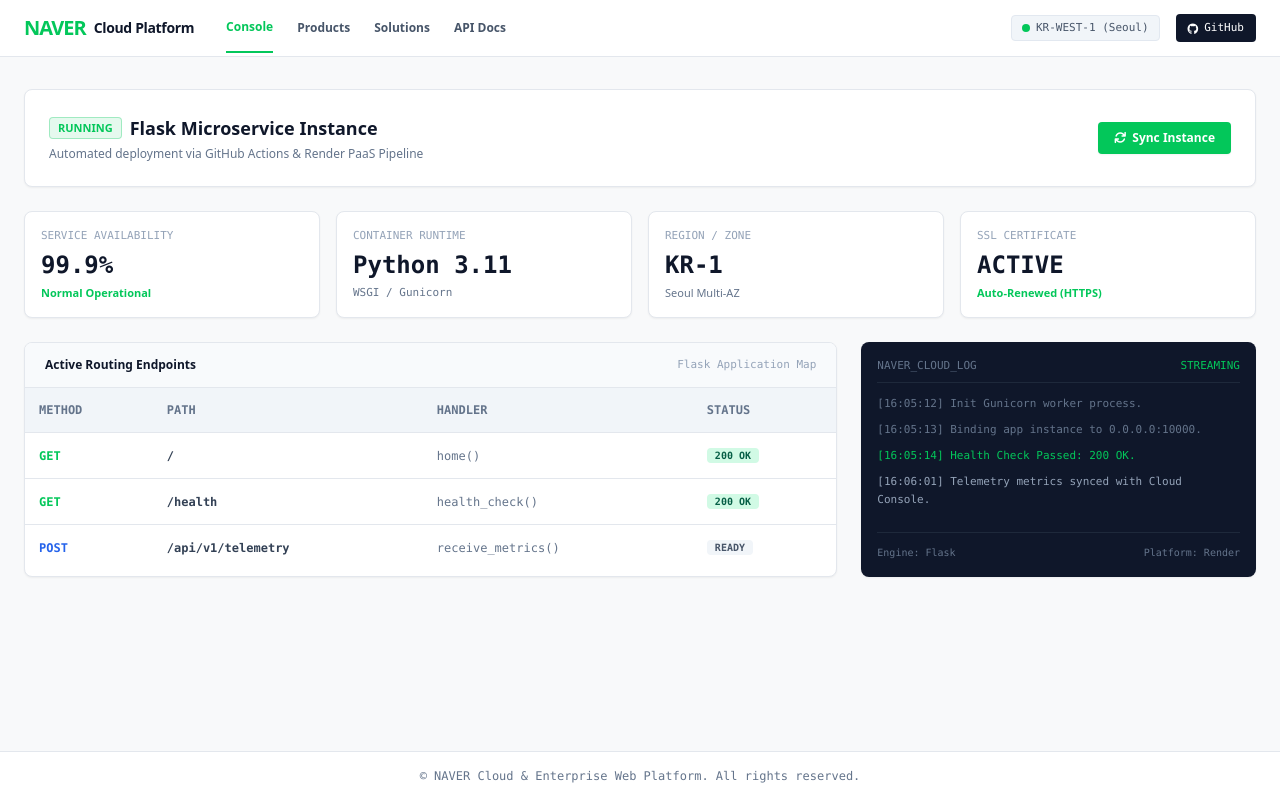
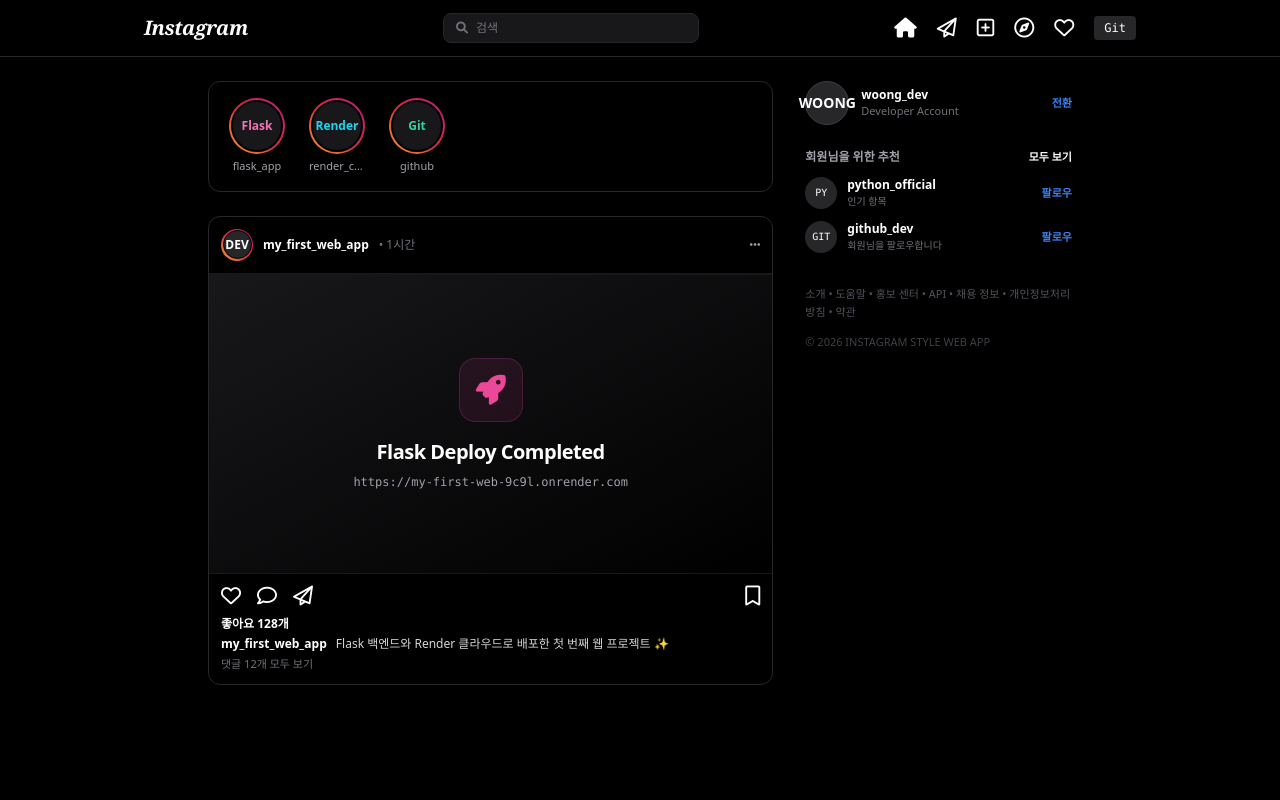
Before and after one commit to ChoiHwanwoong/my-first-web, a Flask app: page / in a window 1280 px wide. Run offline with Flask 3, Linux system fonts and the light colour scheme; some libraries are stand-ins or nearby versions.

Commit message:
Update layout to Instagram Web UI

```diff
--- a/templates/index.html
+++ b/templates/index.html
@@ -3,183 +3,200 @@
 <head>
     <meta charset="UTF-8">
     <meta name="viewport" content="width=device-width, initial-scale=1.0">
-    <title>NAVER Cloud Platform | Developer Console</title>
+    <title>Instagram</title>
     <!-- Tailwind CSS CDN -->
     <script src="https://cdn.tailwindcss.com"></script>
     <link href="https://cdnjs.cloudflare.com/ajax/libs/font-awesome/6.0.0/css/all.min.css" rel="stylesheet">
-    <script>
-        tailwind.config = {
-            theme: {
-                extend: {
-                    colors: {
-                        naver: {
-                            green: '#03C75A',
-                            hover: '#02b350',
-                            navy: '#0B1A30',
-                            border: '#E3E7ED',
-                            bg: '#F8F9FA'
-                        }
-                    }
-                }
-            }
+    <style>
+        /* 인스타그램 스토리 링 그라데이션 */
+        .story-ring {
+            background: linear-gradient(45deg, #f09433 0%, #e6683c 25%, #dc2743 50%, #cc2366 75%, #bc1888 100%);
         }
-    </script>
+    </style>
 </head>
-<body class="bg-naver-bg text-slate-800 font-sans antialiased min-h-screen flex flex-col justify-between selection:bg-naver-green selection:text-white">
+<body class="bg-black text-white font-sans antialiased min-h-screen flex flex-col justify-between selection:bg-pink-500 selection:text-white">
 
-    <!-- Header Navigation -->
-    <header class="bg-white border-b border-naver-border sticky top-0 z-50">
-        <div class="max-w-7xl mx-auto px-6 h-14 flex items-center justify-between text-xs">
-            <div class="flex items-center gap-8">
-                <!-- NAVER Cloud Style Logo -->
-                <div class="flex items-center gap-2 cursor-pointer select-none">
-                    <span class="text-naver-green font-black text-xl tracking-tighter">NAVER</span>
-                    <span class="text-slate-900 font-bold text-sm tracking-tight">Cloud Platform</span>
-                </div>
-
-                <nav class="hidden md:flex items-center gap-6 font-semibold text-slate-600">
-                    <a href="#" class="text-naver-green font-bold border-b-2 border-naver-green py-4">Console</a>
-                    <a href="#" class="hover:text-slate-900 transition py-4">Products</a>
-                    <a href="#" class="hover:text-slate-900 transition py-4">Solutions</a>
-                    <a href="#" class="hover:text-slate-900 transition py-4">API Docs</a>
-                </nav>
+    <!-- 상단 헤더 / 좌측 네비바 (인스타그램 웹 스타일) -->
+    <header class="border-b border-zinc-800 bg-black sticky top-0 z-50">
+        <div class="max-w-5xl mx-auto px-4 h-14 flex items-center justify-between">
+            <!-- 인스타그램 로고 폰트 느낌 -->
+            <div class="text-xl font-bold tracking-tight italic cursor-pointer font-serif">
+                Instagram
             </div>
 
-            <div class="flex items-center gap-4 text-slate-600 font-medium">
-                <span class="hidden sm:inline-flex items-center gap-1.5 text-[11px] font-mono bg-slate-100 px-2.5 py-1 rounded border border-slate-200">
-                    <span class="w-2 h-2 rounded-full bg-naver-green"></span>
-                    KR-WEST-1 (Seoul)
-                </span>
-                <a href="https://github.com/ChoiHwanwoong/my-first-web" target="_blank"
-                   class="hover:text-slate-900 flex items-center gap-1.5 bg-slate-900 text-white px-3 py-1.5 rounded font-mono text-[11px] transition">
-                    <i class="fa-brands fa-github"></i> GitHub
+            <!-- 검색창 -->
+            <div class="hidden sm:flex items-center bg-zinc-900 border border-zinc-800 rounded-lg px-3 py-1.5 text-xs w-64">
+                <i class="fa-solid fa-magnifying-glass text-zinc-500 mr-2"></i>
+                <input type="text" placeholder="검색" class="bg-transparent outline-none w-full text-zinc-200 placeholder-zinc-500">
+            </div>
+
+            <!-- 우측 아이콘 메뉴 -->
+            <div class="flex items-center gap-5 text-xl">
+                <i class="fa-solid fa-house cursor-pointer hover:text-zinc-400 transition"></i>
+                <i class="fa-paper-plane fa-regular cursor-pointer hover:text-zinc-400 transition"></i>
+                <i class="fa-square-plus fa-regular cursor-pointer hover:text-zinc-400 transition"></i>
+                <i class="fa-compass fa-regular cursor-pointer hover:text-zinc-400 transition"></i>
+                <i class="fa-heart fa-regular cursor-pointer hover:text-zinc-400 transition"></i>
+                <a href="https://github.com/ChoiHwanwoong/my-first-web" target="_blank" class="text-xs bg-zinc-800 hover:bg-zinc-700 px-2.5 py-1 rounded font-mono transition">
+                    Git
                 </a>
             </div>
         </div>
     </header>
 
-    <!-- Main Console Body -->
-    <main class="max-w-7xl mx-auto px-6 py-8 w-full flex-1">
+    <!-- 메인 레이아웃 (피드 + 우측 프로필) -->
+    <main class="max-w-4xl mx-auto px-4 py-6 w-full flex-1 grid grid-cols-1 md:grid-cols-3 gap-8">
 
-        <!-- Top Status Bar -->
-        <div class="bg-white border border-naver-border rounded-lg p-6 mb-6 shadow-sm flex flex-col md:flex-row md:items-center justify-between gap-4">
-            <div>
-                <div class="flex items-center gap-2 mb-1">
-                    <span class="bg-naver-green/10 text-naver-green text-[11px] font-bold px-2 py-0.5 rounded border border-naver-green/30">
-                        RUNNING
-                    </span>
-                    <h1 class="text-lg font-bold text-slate-900">Flask Microservice Instance</h1>
+        <!-- 중앙 메인 피드 영역 (2열 차지) -->
+        <section class="md:col-span-2 space-y-6">
+
+            <!-- 스토리 영역 -->
+            <div class="bg-black border border-zinc-800 rounded-xl p-4 flex items-center gap-4 overflow-x-auto scrollbar-hide">
+                <div class="flex flex-col items-center gap-1 min-w-[64px] cursor-pointer">
+                    <div class="w-14 h-14 rounded-full p-[2px] story-ring">
+                        <div class="w-full h-full rounded-full bg-zinc-900 flex items-center justify-center font-bold text-xs text-pink-400 border-2 border-black">
+                            Flask
+                        </div>
+                    </div>
+                    <span class="text-[11px] text-zinc-400 truncate w-14 text-center">flask_app</span>
                 </div>
-                <p class="text-slate-500 text-xs">Automated deployment via GitHub Actions & Render PaaS Pipeline</p>
-            </div>
 
-            <div class="flex items-center gap-3">
-                <button onclick="checkHealth()" class="px-4 py-2 bg-naver-green hover:bg-naver-hover text-white text-xs font-bold rounded transition shadow-sm flex items-center gap-1.5">
-                    <i class="fa-solid fa-arrows-rotate"></i>
-                    Sync Instance
-                </button>
-            </div>
-        </div>
+                <div class="flex flex-col items-center gap-1 min-w-[64px] cursor-pointer">
+                    <div class="w-14 h-14 rounded-full p-[2px] story-ring">
+                        <div class="w-full h-full rounded-full bg-zinc-900 flex items-center justify-center font-bold text-xs text-cyan-400 border-2 border-black">
+                            Render
+                        </div>
+                    </div>
+                    <span class="text-[11px] text-zinc-400 truncate w-14 text-center">render_cloud</span>
+                </div>
 
-        <!-- Metrics Cards -->
-        <div class="grid grid-cols-1 md:grid-cols-4 gap-4 mb-6">
-            <div class="bg-white p-4 rounded-lg border border-naver-border shadow-sm">
-                <div class="text-slate-400 text-[11px] font-mono mb-1">SERVICE AVAILABILITY</div>
-                <div class="text-2xl font-extrabold text-slate-900 font-mono">99.9%</div>
-                <div class="text-[11px] text-naver-green font-semibold mt-1">Normal Operational</div>
-            </div>
-            <div class="bg-white p-4 rounded-lg border border-naver-border shadow-sm">
-                <div class="text-slate-400 text-[11px] font-mono mb-1">CONTAINER RUNTIME</div>
-                <div class="text-2xl font-extrabold text-slate-900 font-mono">Python 3.11</div>
-                <div class="text-[11px] text-slate-500 font-mono mt-1">WSGI / Gunicorn</div>
-            </div>
-            <div class="bg-white p-4 rounded-lg border border-naver-border shadow-sm">
-                <div class="text-slate-400 text-[11px] font-mono mb-1">REGION / ZONE</div>
-                <div class="text-2xl font-extrabold text-slate-900 font-mono">KR-1</div>
-                <div class="text-[11px] text-slate-500 mt-1">Seoul Multi-AZ</div>
-            </div>
-            <div class="bg-white p-4 rounded-lg border border-naver-border shadow-sm">
-                <div class="text-slate-400 text-[11px] font-mono mb-1">SSL CERTIFICATE</div>
-                <div class="text-2xl font-extrabold text-slate-900 font-mono">ACTIVE</div>
-                <div class="text-[11px] text-naver-green font-semibold mt-1">Auto-Renewed (HTTPS)</div>
-            </div>
-        </div>
-
-        <!-- Detail Grid (Console Logs & API Endpoint Table) -->
-        <div class="grid grid-cols-1 lg:grid-cols-3 gap-6">
-
-            <!-- Left 2 Cols: API & Route Table -->
-            <div class="lg:col-span-2 bg-white rounded-lg border border-naver-border shadow-sm overflow-hidden">
-                <div class="px-5 py-3.5 border-b border-naver-border bg-slate-50 flex items-center justify-between text-xs">
-                    <span class="font-bold text-slate-900">Active Routing Endpoints</span>
-                    <span class="text-slate-400 font-mono text-[11px]">Flask Application Map</span>
-                </div>
-                <div class="overflow-x-auto">
-                    <table class="w-full text-left text-xs">
-                        <thead class="bg-slate-100 text-slate-500 border-b border-naver-border font-mono">
-                            <tr>
-                                <th class="p-3.5">METHOD</th>
-                                <th class="p-3.5">PATH</th>
-                                <th class="p-3.5">HANDLER</th>
-                                <th class="p-3.5">STATUS</th>
-                            </tr>
-                        </thead>
-                        <tbody class="divide-y divide-naver-border font-mono text-slate-700">
-                            <tr>
-                                <td class="p-3.5 font-bold text-naver-green">GET</td>
-                                <td class="p-3.5 font-semibold">/</td>
-                                <td class="p-3.5 text-slate-500">home()</td>
-                                <td class="p-3.5"><span class="bg-emerald-100 text-emerald-800 text-[10px] px-2 py-0.5 rounded font-bold">200 OK</span></td>
-                            </tr>
-                            <tr>
-                                <td class="p-3.5 font-bold text-naver-green">GET</td>
-                                <td class="p-3.5 font-semibold">/health</td>
-                                <td class="p-3.5 text-slate-500">health_check()</td>
-                                <td class="p-3.5"><span class="bg-emerald-100 text-emerald-800 text-[10px] px-2 py-0.5 rounded font-bold">200 OK</span></td>
-                            </tr>
-                            <tr>
-                                <td class="p-3.5 font-bold text-blue-600">POST</td>
-                                <td class="p-3.5 font-semibold">/api/v1/telemetry</td>
-                                <td class="p-3.5 text-slate-500">receive_metrics()</td>
-                                <td class="p-3.5"><span class="bg-slate-100 text-slate-600 text-[10px] px-2 py-0.5 rounded font-bold">READY</span></td>
-                            </tr>
-                        </tbody>
-                    </table>
+                <div class="flex flex-col items-center gap-1 min-w-[64px] cursor-pointer">
+                    <div class="w-14 h-14 rounded-full p-[2px] story-ring">
+                        <div class="w-full h-full rounded-full bg-zinc-900 flex items-center justify-center font-bold text-xs text-emerald-400 border-2 border-black">
+                            Git
+                        </div>
+                    </div>
+                    <span class="text-[11px] text-zinc-400 truncate w-14 text-center">github</span>
                 </div>
             </div>
 
-            <!-- Right Col: System Event Log -->
-            <div class="bg-slate-900 rounded-lg p-4 font-mono text-xs text-slate-300 shadow-sm flex flex-col justify-between">
-                <div>
-                    <div class="text-slate-500 pb-2 mb-3 border-b border-slate-800 text-[11px] flex justify-between">
-                        <span>NAVER_CLOUD_LOG</span>
-                        <span class="text-naver-green">STREAMING</span>
+            <!-- 피드 포스트 1 -->
+            <article class="border border-zinc-800 rounded-xl bg-black overflow-hidden">
+                <!-- 포스트 헤더 -->
+                <div class="p-3 flex items-center justify-between border-b border-zinc-900">
+                    <div class="flex items-center gap-2.5">
+                        <div class="w-8 h-8 rounded-full p-[1.5px] story-ring">
+                            <div class="w-full h-full bg-zinc-800 rounded-full flex items-center justify-center text-xs font-bold border border-black">
+                                DEV
+                            </div>
+                        </div>
+                        <span class="text-xs font-semibold">my_first_web_app</span>
+                        <span class="text-zinc-500 text-xs">• 1시간</span>
                     </div>
-                    <div class="space-y-2 text-[11px] leading-relaxed">
-                        <p class="text-slate-500">[16:05:12] Init Gunicorn worker process.</p>
-                        <p class="text-slate-500">[16:05:13] Binding app instance to 0.0.0.0:10000.</p>
-                        <p class="text-naver-green">[16:05:14] Health Check Passed: 200 OK.</p>
-                        <p class="text-slate-400">[16:06:01] Telemetry metrics synced with Cloud Console.</p>
+                    <i class="fa-solid fa-ellipsis text-zinc-400 cursor-pointer text-xs"></i>
+                </div>
+
+                <!-- 포스트 카드 스타일 콘텐츠 (이미지 대신 정갈한 이미지 카드) -->
+                <div class="bg-gradient-to-br from-zinc-900 to-black p-12 text-center flex flex-col items-center justify-center border-y border-zinc-900 min-h-[300px]">
+                    <div class="w-16 h-16 rounded-2xl bg-pink-500/10 text-pink-500 flex items-center justify-center text-3xl mb-4 border border-pink-500/20">
+                        <i class="fa-solid fa-rocket"></i>
+                    </div>
+                    <h2 class="text-xl font-bold tracking-tight mb-2">Flask Deploy Completed</h2>
+                    <p class="text-xs text-zinc-400 font-mono">https://my-first-web-9c9l.onrender.com</p>
+                </div>
+
+                <!-- 포스트 하단 버튼 & 댓글 -->
+                <div class="p-3 text-xs">
+                    <div class="flex items-center justify-between text-xl mb-2.5">
+                        <div class="flex items-center gap-4">
+                            <i id="likeBtn" onclick="toggleLike()" class="fa-regular fa-heart cursor-pointer hover:text-zinc-400 transition"></i>
+                            <i class="fa-regular fa-comment cursor-pointer hover:text-zinc-400 transition"></i>
+                            <i class="fa-regular fa-paper-plane cursor-pointer hover:text-zinc-400 transition"></i>
+                        </div>
+                        <i class="fa-regular fa-bookmark cursor-pointer hover:text-zinc-400 transition"></i>
+                    </div>
+
+                    <p class="font-semibold mb-1" id="likeCount">좋아요 128개</p>
+                    <p class="text-zinc-300">
+                        <span class="font-semibold text-white mr-1.5">my_first_web_app</span>
+                        Flask 백엔드와 Render 클라우드로 배포한 첫 번째 웹 프로젝트 ✨
+                    </p>
+                    <p class="text-zinc-500 text-[11px] mt-1 cursor-pointer">댓글 12개 모두 보기</p>
+                </div>
+            </article>
+
+        </section>
+
+        <!-- 우측 사이드바 (프로필 및 추천) -->
+        <aside class="hidden md:block space-y-4">
+            <!-- 내 프로필 -->
+            <div class="flex items-center justify-between text-xs">
+                <div class="flex items-center gap-3">
+                    <div class="w-11 h-11 rounded-full bg-zinc-800 flex items-center justify-center font-bold text-sm border border-zinc-700">
+                        WOONG
+                    </div>
+                    <div class="flex flex-col">
+                        <span class="font-semibold text-white">woong_dev</span>
+                        <span class="text-zinc-500 text-[11px]">Developer Account</span>
                     </div>
                 </div>
-                <div class="mt-6 pt-3 border-t border-slate-800 text-[10px] text-slate-500 flex justify-between">
-                    <span>Engine: Flask</span>
-                    <span>Platform: Render</span>
+                <button class="text-blue-500 font-semibold text-[11px] hover:text-white transition">전환</button>
+            </div>
+
+            <!-- 회원님을 위한 추천 -->
+            <div class="pt-2">
+                <div class="flex items-center justify-between text-xs font-semibold mb-3">
+                    <span class="text-zinc-400">회원님을 위한 추천</span>
+                    <span class="text-white text-[11px] cursor-pointer">모두 보기</span>
+                </div>
+
+                <div class="space-y-3 text-xs">
+                    <div class="flex items-center justify-between">
+                        <div class="flex items-center gap-2.5">
+                            <div class="w-8 h-8 rounded-full bg-zinc-800 flex items-center justify-center text-[10px] font-mono">PY</div>
+                            <div class="flex flex-col">
+                                <span class="font-semibold">python_official</span>
+                                <span class="text-zinc-500 text-[10px]">인기 항목</span>
+                            </div>
+                        </div>
+                        <button class="text-blue-500 font-semibold text-[11px] hover:text-white">팔로우</button>
+                    </div>
+
+                    <div class="flex items-center justify-between">
+                        <div class="flex items-center gap-2.5">
+                            <div class="w-8 h-8 rounded-full bg-zinc-800 flex items-center justify-center text-[10px] font-mono">GIT</div>
+                            <div class="flex flex-col">
+                                <span class="font-semibold">github_dev</span>
+                                <span class="text-zinc-500 text-[10px]">회원님을 팔로우합니다</span>
+                            </div>
+                        </div>
+                        <button class="text-blue-500 font-semibold text-[11px] hover:text-white">팔로우</button>
+                    </div>
                 </div>
             </div>
 
-        </div>
+            <footer class="text-[11px] text-zinc-600 pt-4 leading-relaxed font-sans">
+                소개 • 도움말 • 홍보 센터 • API • 채용 정보 • 개인정보처리방침 • 약관
+                <p class="mt-3 text-zinc-700">© 2026 INSTAGRAM STYLE WEB APP</p>
+            </footer>
+        </aside>
 
     </main>
 
-    <!-- Footer -->
-    <footer class="bg-white border-t border-naver-border py-4 text-center text-slate-500 text-xs font-mono">
-        <p>© NAVER Cloud & Enterprise Web Platform. All rights reserved.</p>
-    </footer>
-
     <script>
-        function checkHealth() {
-            alert('NAVER Cloud Console Status:\n\n- Container State: Healthy\n- Backend Engine: Flask 3.x\n- SSL Status: Active');
+        let liked = false;
+        function toggleLike() {
+            const btn = document.getElementById('likeBtn');
+            const count = document.getElementById('likeCount');
+            if (!liked) {
+                btn.className = "fa-solid fa-heart text-red-500 cursor-pointer transition";
+                count.innerText = "좋아요 129개";
+                liked = true;
+            } else {
+                btn.className = "fa-regular fa-heart cursor-pointer hover:text-zinc-400 transition";
+                count.innerText = "좋아요 128개";
+                liked = false;
+            }
         }
     </script>
 </body>
```
